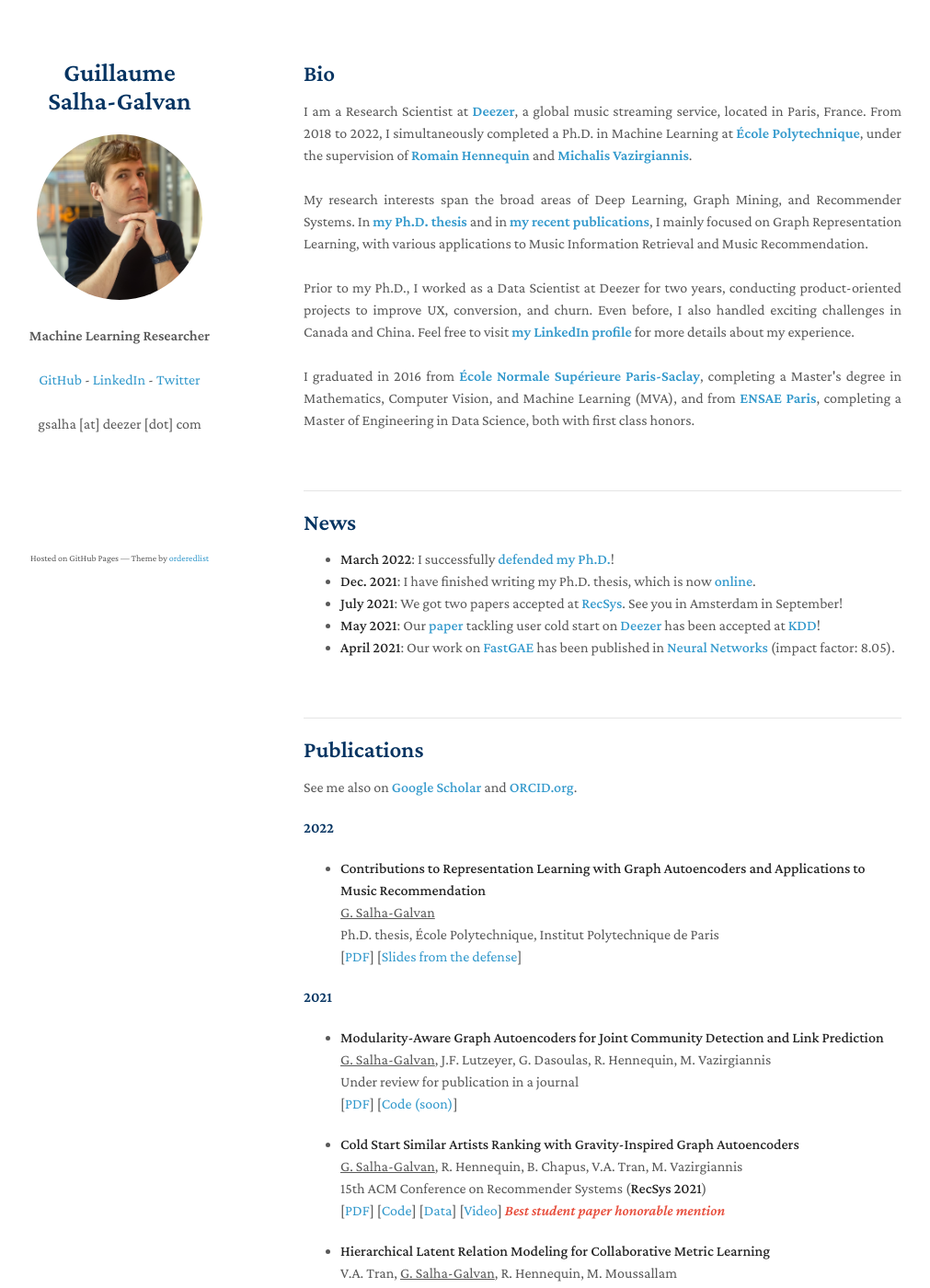
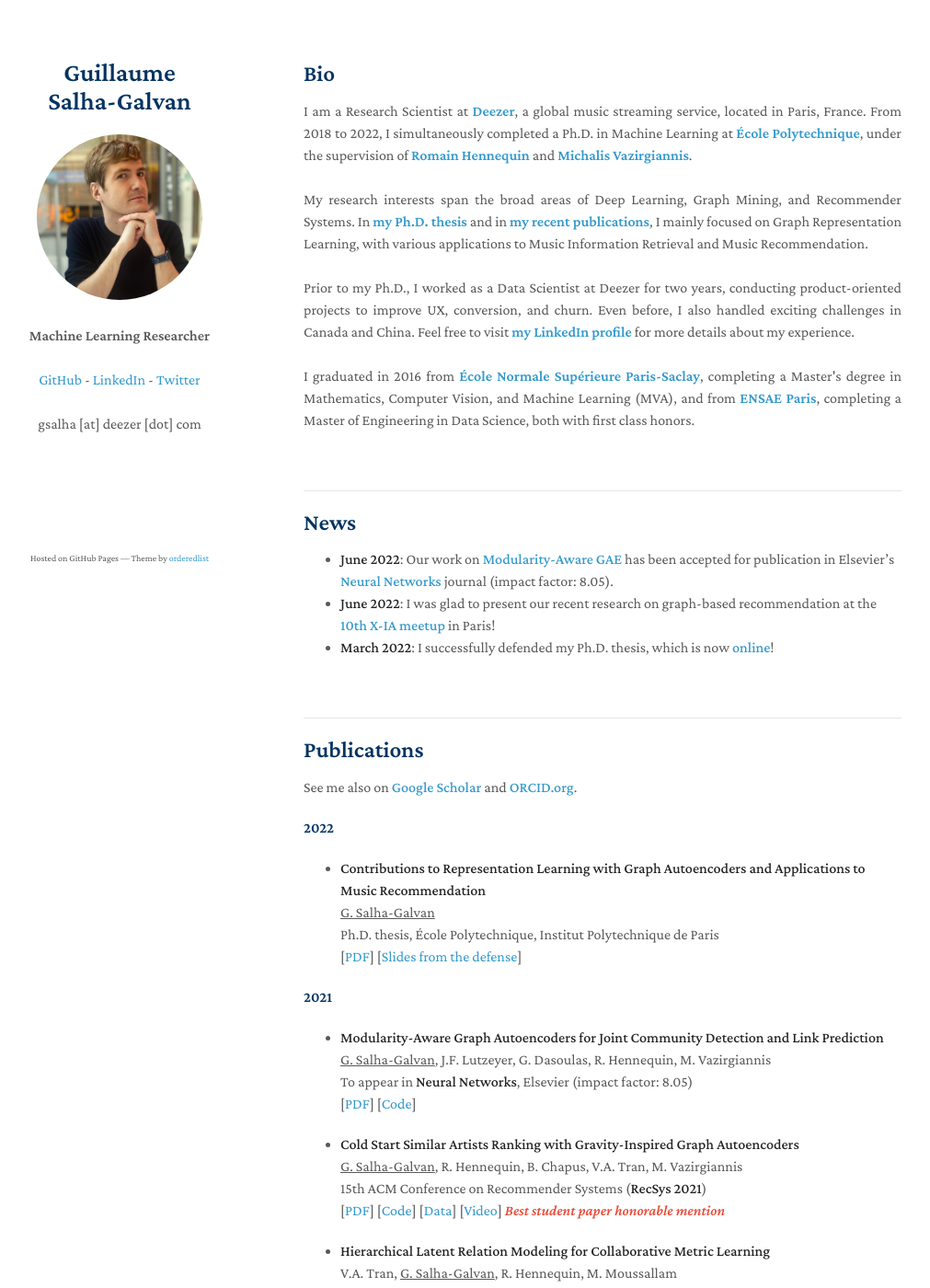
Before and after one commit to GuillaumeSalhaGalvan/GuillaumeSalhaGalvan.github.io, a Jekyll site: the page built from index.md, in a window 1280 px wide and 1400 px high. Shown: the whole window at 92% size, without its empty margins (140-1151 px from the left). Built offline with Jekyll 4.4.1, drawn with Linux system fonts in a browser that asks for light colours; our own code applies the rules of GitHub Pages for plain Markdown files; a script that is not in the unit is left out.

Commit message:
Update index.md

```diff
--- a/index.md
+++ b/index.md
@@ -15,11 +15,9 @@ I graduated in 2016 from <a href="http://math.ens-paris-saclay.fr/version-franca
 
 ## News
 
-- **March 2022**: I successfully **<a href="https://twitter.com/researchdeezer/status/1501587316216901634" target="_blank">defended my Ph.D.</a>**!
-- **Dec. 2021**: I have finished writing my Ph.D. thesis, which is now **<a href="https://guillaumesalhagalvan.com/doc/phdthesis_gsalhagalvan.pdf" target="_blank">online</a>**.
-- **July 2021**: We got two papers accepted at **<a href="https://recsys.acm.org/recsys21/" target="_blank">RecSys</a>**. See you in Amsterdam in September!
-- **May 2021**: Our **<a href="https://arxiv.org/pdf/2106.03819.pdf" target="_blank">paper</a>** tackling user cold start on **<a href="https://www.deezer.com/fr/" target="_blank">Deezer</a>** has been accepted at **<a href="https://www.kdd.org/kdd2021/" target="_blank">KDD</a>**!
-- **April 2021**: Our work on **<a href="https://arxiv.org/pdf/2002.01910.pdf" target="_blank">FastGAE</a>** has been published in **<a href="https://www.journals.elsevier.com/neural-networks" target="_blank">Neural Networks</a>** (impact factor: 8.05).
+- **June 2022**: Our work on **<a href="https://arxiv.org/pdf/2002.01910.pdf" target="_blank">Modularity-Aware GAE</a>** has been accepted for publication in Elsevier's **<a href="https://www.journals.elsevier.com/neural-networks" target="_blank">Neural Networks</a>** journal (impact factor: 8.05).
+- **June 2022**: I was glad to present our recent research on graph-based recommendation at the **<a href="https://twitter.com/researchdeezer/status/1534884094462640128" target="_blank">10th X-IA meetup</a>** in Paris!
+- **March 2022**: I successfully defended my Ph.D. thesis, which is now **<a href="https://guillaumesalhagalvan.com/doc/phdthesis_gsalhagalvan.pdf" target="_blank">online</a>**!
 
 <br>
 
@@ -40,7 +38,7 @@ See me also on **<a href="https://scholar.google.fr/citations?hl=fr&authuser=1&u
 
 - **Modularity-Aware Graph Autoencoders for Joint Community Detection and Link Prediction**<br>
  <ins>G. Salha-Galvan</ins>, J.F. Lutzeyer, G. Dasoulas, R. Hennequin,  M. Vazirgiannis <br>
- Under review for publication in a journal <br> [<a href="https://arxiv.org/pdf/2202.00961.pdf" target="_blank">PDF</a>] [<a href="https://github.com/GuillaumeSalhaGalvan/modularity_aware_gae" target="_blank">Code (soon)</a>]
+ To appear in **Neural Networks**, Elsevier (impact factor: 8.05) <br> [<a href="https://arxiv.org/pdf/2202.00961.pdf" target="_blank">PDF</a>] [<a href="https://github.com/GuillaumeSalhaGalvan/modularity_aware_gae" target="_blank">Code</a>]
 
 - **Cold Start Similar Artists Ranking with Gravity-Inspired Graph Autoencoders** <br>
 <ins>G. Salha-Galvan</ins>, R. Hennequin, B. Chapus, V.A. Tran, M. Vazirgiannis <br>
```
